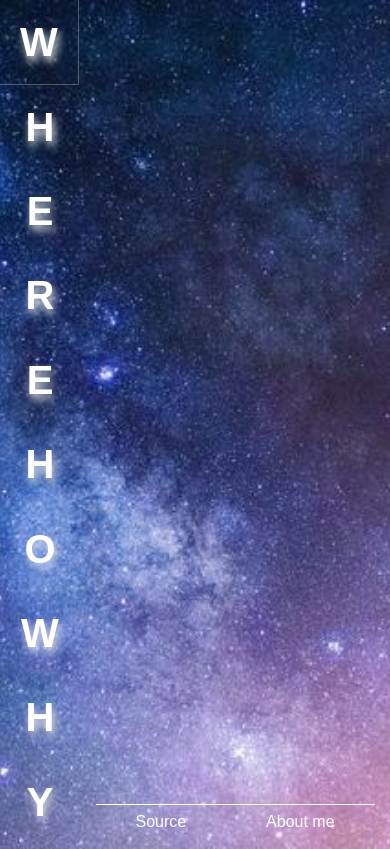
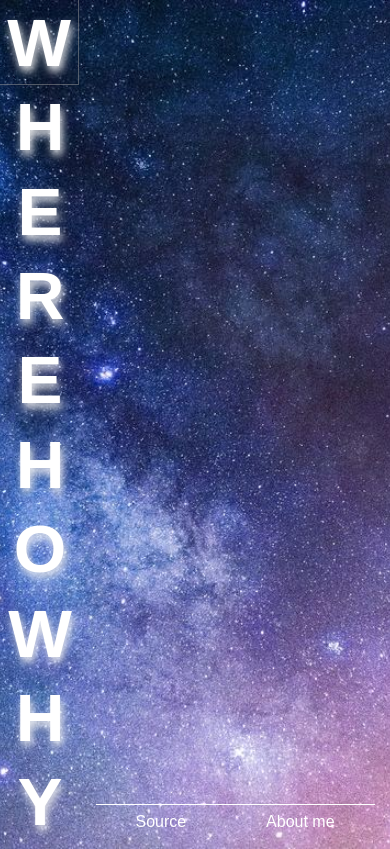
Before and after one commit to VictorMovileanu/WhereHoWhy, a Django app: template blog/templates/blog/home_page.html in a window 390 px wide. Run offline with Django 3.2, Linux system fonts and the light colour scheme; the template is opened without the code that fills it, so the values that code supplies are empty; parts of the project's set-up code (start-up, migrations or seed data) failed here and were passed over; some libraries are stand-ins or nearby versions; some web fonts are replaced.

Commit message:
- fix heading primary font size in tablet mode - use higher resolution image for phone

```diff
--- a/static/css/style.css
+++ b/static/css/style.css
@@ -18,9 +18,6 @@ body {
   @media (max-width: 75em) {
     body {
       background-image: url("../img/background_medium.jpg"); } }
-  @media (max-width: 37.5em) {
-    body {
-      background-image: url("../img/background_small.jpg"); } }
 
 body {
   font-family: "Sawarabi Mincho", sans-serif;
@@ -55,7 +52,7 @@ body {
       outline: 1px solid rgba(153, 153, 153, 0.5); }
   @media (max-width: 75em) {
     .heading-primary {
-      font-size: 4rem;
+      font-size: 8vh;
       flex-direction: column;
       height: 100vh;
       width: 8rem; } }
--- a/static/sass/base/_base.scss
+++ b/static/sass/base/_base.scss
@@ -22,7 +22,4 @@ body {
     background-image: url("../img/background_medium.jpg");
   }
 
-  @include respond(phone) {
-    background-image: url("../img/background_small.jpg");
-  }
 }
--- a/static/sass/base/_typography.scss
+++ b/static/sass/base/_typography.scss
@@ -43,7 +43,7 @@ body {
   }
 
   @include respond(tab-land) {
-    font-size: 4rem;
+    font-size: 8vh;
     flex-direction: column;
     height: 100vh;
     width: 8rem;
```
